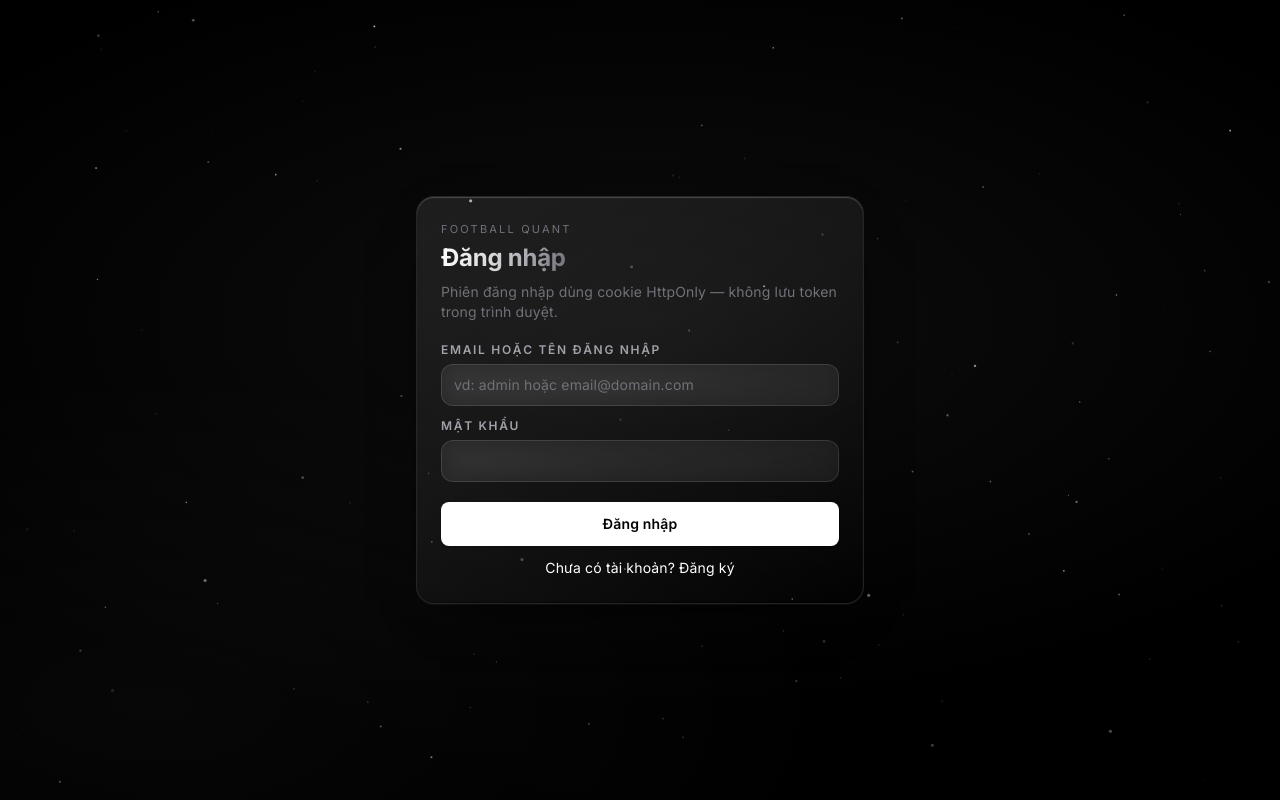
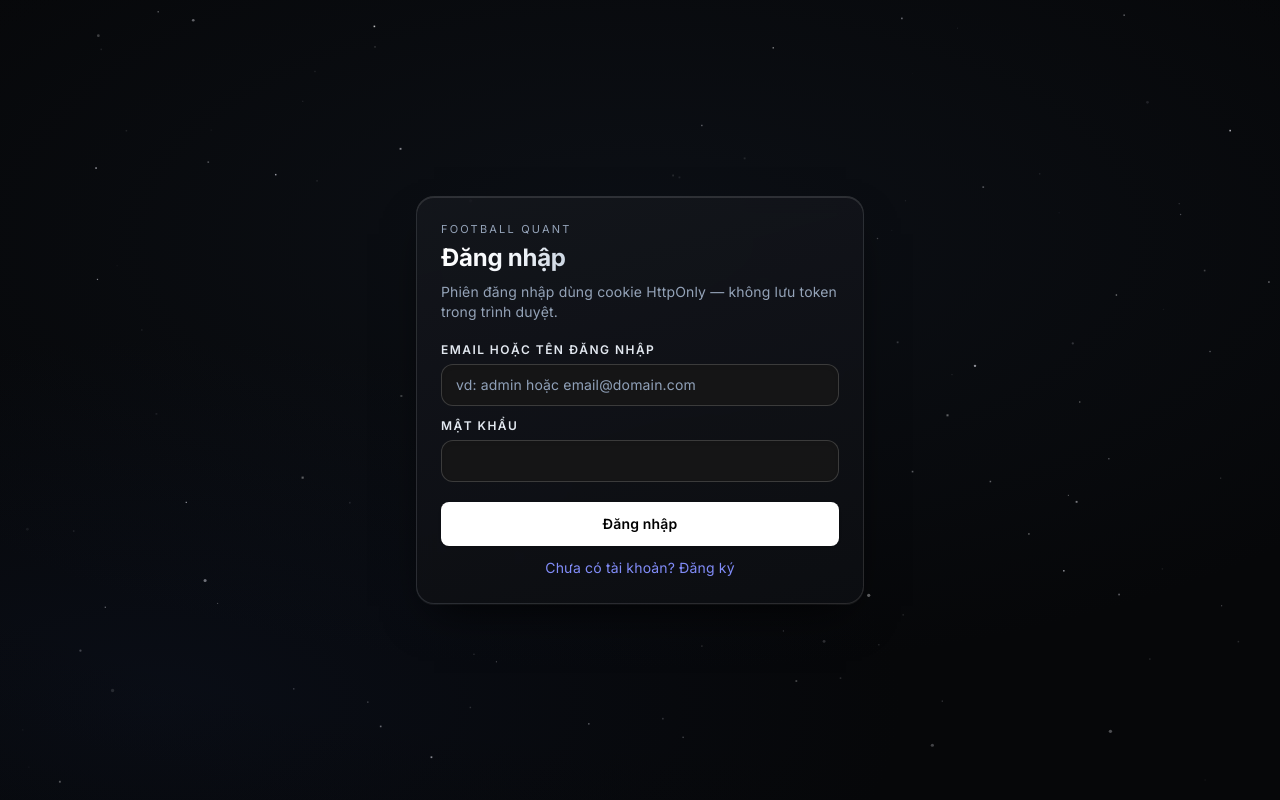
Before and after one commit to goqgqp-cyber/football-quant, a React (Vite) app: page /#/analyze in a window 1280 px wide. Built offline with nearby package versions, Linux system fonts and the light colour scheme; no server answers.

Commit message:
fix(ui): loai bo css blur filter gay nho text, tang do tuong phan va lam sac net giao dien

```diff
--- a/src/components/PickCard.tsx
+++ b/src/components/PickCard.tsx
@@ -163,7 +163,7 @@ function Metric({
                     ? 'text-ink-300'
                     : 'text-ink-100'
     return (
-        <div className="rounded-xl border border-white/8 bg-white/4 px-2.5 py-2">
+        <div className="rounded-xl border border-white/12 bg-neutral-900/80 px-2.5 py-2 shadow-xs">
             <p className="text-[10px] uppercase tracking-wider text-ink-500">{label}</p>
             <p className={`mt-0.5 text-lg font-bold ${color}`}>
                 <AnimatedNumber value={value} digits={digits} suffix={suffix} />
--- a/src/components/ui/Field.tsx
+++ b/src/components/ui/Field.tsx
@@ -6,22 +6,22 @@ interface FieldProps {
     hint?: string
 }
 
-/** Nhãn + input, hỗ trợ độ tương phản WCAG AA. */
+/** Nhãn + input, hỗ trợ độ tương phản sắc nét WCAG AAA. */
 export function Field({ label, children, hint }: FieldProps) {
     return (
         <label className="block">
-            <span className="mb-1.5 block text-xs font-semibold uppercase tracking-[0.14em] text-ink-300">
+            <span className="mb-1.5 block text-xs font-semibold uppercase tracking-[0.12em] text-slate-200">
                 {label}
             </span>
             {children}
-            {hint && <span className="mt-1 block text-xs text-ink-500">{hint}</span>}
+            {hint && <span className="mt-1 block text-xs text-slate-400 font-medium">{hint}</span>}
         </label>
     )
 }
 
 const baseInput =
-    'w-full rounded-xl border border-white/12 bg-white/6 px-3 py-2.5 text-sm text-ink-100 placeholder-ink-500 ' +
-    'backdrop-blur-md transition-colors focus:border-white/70 focus:bg-white/10'
+    'w-full rounded-xl border border-white/16 bg-neutral-900/90 px-3.5 py-2.5 text-sm text-white placeholder-slate-400 ' +
+    'shadow-inner transition-colors focus:border-white/60 focus:bg-neutral-900 focus:outline-none focus:ring-1 focus:ring-white/40'
 
 export function TextInput(props: React.InputHTMLAttributes<HTMLInputElement>) {
     return <input {...props} className={`${baseInput} ${props.className ?? ''}`} />
@@ -35,7 +35,7 @@ export function Select(props: React.SelectHTMLAttributes<HTMLSelectElement>) {
     )
 }
 
-/** Badge trạng thái kèo: value / trap / rejected (đơn sắc). */
+/** Badge trạng thái kèo: value / trap / rejected có màu sắc sống động. */
 export function StatusBadge({
     status,
     confidence,
@@ -44,10 +44,10 @@ export function StatusBadge({
     confidence?: string
 }) {
     const map: Record<string, string> = {
-        value: 'bg-white text-black border-white/40',
-        trap: 'bg-white/12 text-ink-100 border-white/30',
-        rejected: 'bg-white/6 text-ink-500 border-white/12',
-        no_bet: 'bg-white/6 text-ink-300 border-white/15',
+        value: 'bg-emerald-500/20 text-emerald-300 border-emerald-400/40 shadow-xs shadow-emerald-500/10',
+        trap: 'bg-amber-500/20 text-amber-300 border-amber-400/40 shadow-xs shadow-amber-500/10',
+        rejected: 'bg-rose-500/20 text-rose-300 border-rose-400/40',
+        no_bet: 'bg-slate-800 text-slate-300 border-white/20',
     }
     const label: Record<string, string> = {
         value: 'VALUE',
@@ -60,12 +60,12 @@ export function StatusBadge({
             <motion.span
                 initial={{ scale: 0.85, opacity: 0 }}
                 animate={{ scale: 1, opacity: 1 }}
-                className={`rounded-full border px-2 py-0.5 text-[11px] font-bold tracking-[0.14em] ${map[status] ?? map.rejected}`}
+                className={`rounded-full border px-2.5 py-0.5 text-[11px] font-bold tracking-[0.12em] ${map[status] ?? map.rejected}`}
             >
                 {label[status] ?? status}
             </motion.span>
             {confidence && (
-                <span className="rounded-full border border-white/12 bg-white/5 px-2 py-0.5 text-[11px] text-ink-300">
+                <span className="rounded-full border border-white/16 bg-neutral-800/80 px-2 py-0.5 text-[11px] font-medium text-slate-200">
                     {confidence === 'high' ? 'Tin cậy cao' : confidence === 'medium' ? 'TB' : 'Thấp'}
                 </span>
             )}
--- a/src/index.css
+++ b/src/index.css
@@ -1,51 +1,49 @@
 @import 'tailwindcss';
 
 /* ==========================================================================
-   FOOTBALL QUANT — Design tokens
-   Tông "Noir Cosmos" ĐƠN SẮC: đen hư không, trắng nguyệt, bạc kim loại.
-   KHÔNG dùng màu bão hoà. Chỉ có các bậc sáng-tối đơn sắc + quầng lạnh.
-   Tên token được giữ nguyên (void/ink/violet/value/warn/danger) để toàn bộ
-   utility Tailwind hiện có vẫn biên dịch — nhưng giá trị đã đổi sang đơn sắc.
+   FOOTBALL QUANT — High-Contrast Modern Theme
+   Nền đen sâu obsidian, thẻ kính có độ đục cao (không mờ nhòe, không trong suốt),
+   chữ trắng sắc nét chuẩn WCAG AAA và các điểm nhấn rực rỡ (Emerald / Amber / Rose).
    ========================================================================== */
 @theme {
-    /* Nền sâu — hư không tuyệt đối → obsidian */
-    --color-void-900: #000000;
-    --color-void-800: #050505;
-    --color-void-700: #0a0a0a;
-    --color-void-600: #101012;
+    /* Nền sâu — obsidian */
+    --color-void-900: #050608;
+    --color-void-800: #0a0c10;
+    --color-void-700: #0f1117;
+    --color-void-600: #151821;
 
-    /* "violet" → trắng nguyệt / bạch kim (tương phản cực đại) */
-    --color-violet-300: #e4e4e7;
-    --color-violet-400: #ffffff;
-    --color-violet-500: #f4f4f5;
-    --color-violet-600: #e4e4e7;
+    /* Violet / Indigo — nhận diện thương hiệu hiện đại */
+    --color-violet-300: #c7d2fe;
+    --color-violet-400: #818cf8;
+    --color-violet-500: #6366f1;
+    --color-violet-600: #4f46e5;
 
-    /* Điểm nhấn phụ — bạc lạnh */
-    --color-magenta-500: #a1a1aa;
-    --color-indigo-500: #71717a;
+    /* Điểm nhấn phụ */
+    --color-magenta-500: #ec4899;
+    --color-indigo-500: #6366f1;
 
-    /* Chữ */
-    --color-ink-100: #f4f4f5;
-    /* chữ chính gần trắng */
-    --color-ink-300: #a1a1aa;
-    /* chữ phụ — bạc */
-    --color-ink-500: #71717a;
-    /* chữ mờ — xám kim loại */
+    /* Chữ — Tương phản cao, siêu sắc nét */
+    --color-ink-100: #ffffff;
+    /* chữ chính: trắng tinh khiết */
+    --color-ink-300: #e2e8f0;
+    /* chữ phụ: slate sáng rõ ràng */
+    --color-ink-500: #94a3b8;
+    /* nhãn/mô tả: slate-400, không bị tối mờ */
 
-    /* Ngữ nghĩa (đơn sắc): "value" = trắng phát sáng, "warn" = bạc, "danger" = xám lạnh */
-    --color-value-400: #ffffff;
-    --color-value-500: #e4e4e7;
-    --color-warn-400: #d4d4d8;
-    --color-warn-500: #a1a1aa;
-    --color-danger-400: #a1a1aa;
-    --color-danger-500: #71717a;
+    /* Ngữ nghĩa có màu sắc sống động (Vibrant UI) */
+    --color-value-400: #34d399;
+    --color-value-500: #10b981;
+    --color-warn-400: #fbbf24;
+    --color-warn-500: #f59e0b;
+    --color-danger-400: #f87171;
+    --color-danger-500: #ef4444;
 
-    /* Bạch kim (dùng cho viền/ánh sáng đặc biệt) */
-    --color-platinum-300: #d4d4d8;
-    --color-platinum-500: #a1a1aa;
+    /* Bạch kim */
+    --color-platinum-300: #e2e8f0;
+    --color-platinum-500: #cbd5e1;
 
-    /* Font — biên tập, sạch, hỗ trợ đầy đủ tiếng Việt */
-    --font-sans: 'Inter', 'Be Vietnam Pro', system-ui, -apple-system, 'Segoe UI', sans-serif;
+    /* Font — hỗ trợ đầy đủ tiếng Việt */
+    --font-sans: 'Inter', 'Be Vietnam Pro', system-ui, -apple-system, 'Segoe UI', Roboto, sans-serif;
     --font-display: 'Inter', 'Be Vietnam Pro', system-ui, -apple-system, sans-serif;
 
     /* Chuyển động */
@@ -60,20 +58,18 @@
    ========================================================================== */
 :root {
     color-scheme: dark;
-    /* Liquid glass */
-    --glass-blur: 20px;
-    --glass-saturate: 140%;
-    --glass-bg: 0.06;
-    --glass-border: 0.12;
-    /* Ánh sáng lạnh trung tâm (bạch kim) */
+    /* Thẻ kính: độ đục cao và blur nhẹ để chữ luôn sắc nét */
+    --glass-blur: 10px;
+    --glass-saturate: 120%;
+    --glass-bg: 0.88;
+    --glass-border: 0.16;
     --glow: 255, 255, 255;
 }
 
 @media (max-width: 640px) {
     :root {
-        /* Mobile: giảm blur để đỡ tốn GPU */
-        --glass-blur: 14px;
-        --glass-saturate: 130%;
+        --glass-blur: 8px;
+        --glass-saturate: 110%;
     }
 }
 
@@ -96,109 +92,98 @@ body {
     font-family: var(--font-sans);
     letter-spacing: 0.01em;
     color: var(--color-ink-100);
-    background: #000000;
-    -webkit-font-smoothing: antialiased;
-    -moz-osx-font-smoothing: grayscale;
+    background: #060709;
     text-rendering: optimizeLegibility;
     overflow-x: hidden;
 }
 
-/* Nền bầu trời sao băng (canvas 2D) — đặt sau mọi nội dung, không bắt sự kiện */
+/* Nền bầu trời sao (canvas 2D) */
 .star-layer {
     position: fixed;
     inset: 0;
     z-index: 0;
     pointer-events: none;
     background:
-        radial-gradient(120% 90% at 50% 40%, rgba(255, 255, 255, 0.05), transparent 55%),
-        radial-gradient(90% 70% at 12% 88%, rgba(255, 255, 255, 0.03), transparent 60%),
-        #000000;
+        radial-gradient(120% 90% at 50% 30%, rgba(30, 41, 59, 0.25), transparent 60%),
+        radial-gradient(90% 70% at 12% 88%, rgba(15, 23, 42, 0.4), transparent 65%),
+        #060709;
 }
 
-/* Tối viền nhẹ giúp chữ nổi trên nền sao, vẫn giữ được sao ở rìa */
+/* Viền tối nhẹ quanh rìa màn hình */
 .star-vignette {
     position: fixed;
     inset: 0;
     z-index: 1;
     pointer-events: none;
     background: radial-gradient(120% 90% at 50% 42%,
-            transparent 45%,
-            rgba(0, 0, 0, 0.35) 82%,
-            rgba(0, 0, 0, 0.72) 100%);
+            transparent 55%,
+            rgba(6, 7, 9, 0.4) 85%,
+            rgba(6, 7, 9, 0.85) 100%);
 }
 
-/* Nội dung UI nằm trên cùng */
+/* Lớp UI chính */
 .ui-layer {
     position: relative;
     z-index: 2;
 }
 
-/* Scrollbar tối, đơn sắc */
+/* Scrollbar */
 ::-webkit-scrollbar {
     width: 10px;
     height: 10px;
 }
 
 ::-webkit-scrollbar-track {
-    background: rgba(255, 255, 255, 0.02);
+    background: rgba(255, 255, 255, 0.03);
 }
 
 ::-webkit-scrollbar-thumb {
-    background: linear-gradient(180deg, #3f3f46, #18181b);
+    background: linear-gradient(180deg, #475569, #1e293b);
     border-radius: 999px;
     border: 2px solid transparent;
     background-clip: padding-box;
 }
 
 ::-webkit-scrollbar-thumb:hover {
-    background: linear-gradient(180deg, #52525b, #27272a);
+    background: linear-gradient(180deg, #64748b, #334155);
     background-clip: padding-box;
 }
 
-/* Focus ring rõ ràng (a11y) — trắng, độ tương phản cao */
+/* Focus ring */
 :where(a, button, input, select, textarea, [tabindex]):focus-visible {
-    outline: 2px solid rgba(255, 255, 255, 0.85);
+    outline: 2px solid #818cf8;
     outline-offset: 2px;
     border-radius: 8px;
 }
 
 /* ==========================================================================
-   Liquid Glass (kính lỏng bạch kim)
+   Liquid Glass — Nâng cấp độ tương phản, nền tối đục sắc nét, viền rõ ràng
    ========================================================================== */
 .glass {
     position: relative;
-    background: linear-gradient(150deg,
-            rgba(255, 255, 255, calc(var(--glass-bg) + 0.03)) 0%,
-            rgba(255, 255, 255, var(--glass-bg)) 45%,
-            rgba(0, 0, 0, 0.18) 100%);
+    background: linear-gradient(165deg,
+            rgba(20, 22, 28, 0.92) 0%,
+            rgba(12, 14, 18, 0.96) 100%);
     backdrop-filter: blur(var(--glass-blur)) saturate(var(--glass-saturate));
     -webkit-backdrop-filter: blur(var(--glass-blur)) saturate(var(--glass-saturate));
-    border: 1px solid rgba(255, 255, 255, var(--glass-border));
+    border: 1px solid rgba(255, 255, 255, 0.14);
     border-radius: 18px;
     box-shadow:
-        0 18px 50px -24px rgba(0, 0, 0, 0.9),
-        0 1px 0 rgba(255, 255, 255, 0.06),
-        inset 0 1px 1px rgba(255, 255, 255, 0.2),
-        inset 0 -1px 1px rgba(0, 0, 0, 0.35);
+        0 20px 45px -18px rgba(0, 0, 0, 0.85),
+        0 1px 0 rgba(255, 255, 255, 0.08),
+        inset 0 1px 0 rgba(255, 255, 255, 0.12);
 }
 
-/* Fallback khi trình duyệt không hỗ trợ backdrop-filter */
-@supports not ((backdrop-filter: blur(2px)) or (-webkit-backdrop-filter: blur(2px))) {
-    .glass {
-        background: linear-gradient(150deg, rgba(18, 18, 20, 0.94), rgba(5, 5, 5, 0.94));
-    }
-}
-
-/* Specular highlight theo con trỏ (CSS var --mx/--my do JS đặt) */
+/* Specular highlight theo con trỏ */
 .glass--specular::before {
     content: '';
     position: absolute;
     inset: 0;
     border-radius: inherit;
     pointer-events: none;
-    background: radial-gradient(260px 140px at var(--mx, 22%) var(--my, 0%),
-            rgba(255, 255, 255, 0.16),
-            transparent 62%);
+    background: radial-gradient(280px 150px at var(--mx, 22%) var(--my, 0%),
+            rgba(255, 255, 255, 0.14),
+            transparent 65%);
     opacity: 0;
     transition: opacity var(--dur-base) var(--ease-out-quint);
 }
@@ -208,16 +193,16 @@ body {
     opacity: 1;
 }
 
-/* Vệt sheen lỏng chạy theo con trỏ (tương tác từ tính quang học) */
+/* Vệt sheen */
 .glass--sheen::after {
     content: '';
     position: absolute;
     inset: 0;
     border-radius: inherit;
     pointer-events: none;
-    background: radial-gradient(180px 180px at var(--sx, 50%) var(--sy, 50%),
-            rgba(255, 255, 255, 0.1),
-            transparent 60%);
+    background: radial-gradient(200px 200px at var(--sx, 50%) var(--sy, 50%),
+            rgba(255, 255, 255, 0.08),
+            transparent 65%);
     opacity: 0;
     transition: opacity var(--dur-base) var(--ease-out-quint);
     mix-blend-mode: screen;
@@ -227,7 +212,7 @@ body {
     opacity: 1;
 }
 
-/* Viền sáng gradient bạch kim mảnh */
+/* Viền sáng gradient mảnh */
 .glass--edge {
     background-clip: padding-box;
 }
@@ -239,7 +224,7 @@ body {
     border-radius: inherit;
     padding: 1px;
     pointer-events: none;
-    background: linear-gradient(150deg, rgba(255, 255, 255, 0.55), rgba(161, 161, 170, 0.18) 45%, transparent 72%);
+    background: linear-gradient(150deg, rgba(255, 255, 255, 0.45), rgba(148, 163, 184, 0.15) 50%, transparent 75%);
     -webkit-mask:
         linear-gradient(#000 0 0) content-box,
         linear-gradient(#000 0 0);
@@ -247,11 +232,10 @@ body {
     mask-composite: exclude;
 }
 
-/* Ghi đè: khi bật cả specular + sheen thì ::after là sheen, viền dùng box-shadow */
 .glass--sheen.glass--edge::after {
-    background: radial-gradient(180px 180px at var(--sx, 50%) var(--sy, 50%),
-            rgba(255, 255, 255, 0.1),
-            transparent 60%);
+    background: radial-gradient(200px 200px at var(--sx, 50%) var(--sy, 50%),
+            rgba(255, 255, 255, 0.08),
+            transparent 65%);
     -webkit-mask: none;
     mask-composite: add;
     padding: 0;
@@ -266,18 +250,18 @@ body {
 }
 
 .text-gradient {
-    background: linear-gradient(100deg, #ffffff 0%, #d4d4d8 45%, #71717a 100%);
+    background: linear-gradient(100deg, #ffffff 0%, #f1f5f9 60%, #cbd5e1 100%);
     -webkit-background-clip: text;
     background-clip: text;
     color: transparent;
 }
 
-/* Chữ dạng nhãn biên tập */
 .eyebrow {
     text-transform: uppercase;
     letter-spacing: 0.28em;
     font-size: 11px;
-    color: var(--color-ink-500);
+    font-weight: 600;
+    color: #94a3b8;
 }
 
 /* ==========================================================================
@@ -299,15 +283,14 @@ body {
 
 .skeleton {
     background: linear-gradient(100deg,
-            rgba(255, 255, 255, 0.03) 30%,
-            rgba(255, 255, 255, 0.12) 50%,
-            rgba(255, 255, 255, 0.03) 70%);
+            rgba(255, 255, 255, 0.04) 30%,
+            rgba(255, 255, 255, 0.15) 50%,
+            rgba(255, 255, 255, 0.04) 70%);
     background-size: 200% 100%;
     animation: shimmer 1.6s infinite linear;
     border-radius: 12px;
 }
 
-/* Thanh tiến trình có ánh sáng chạy */
 @keyframes sweep {
     0% {
         transform: translateX(-100%);
@@ -327,11 +310,7 @@ body {
     animation: sweep 1.4s infinite var(--ease-out-quint);
 }
 
-/* ==========================================================================
-   Reduced motion
-   ========================================================================== */
 @media (prefers-reduced-motion: reduce) {
-
     *,
     *::before,
     *::after {
@@ -347,7 +326,6 @@ body {
     }
 }
 
-/* Safe area cho thanh nav dưới trên mobile */
 .pb-safe {
     padding-bottom: calc(env(safe-area-inset-bottom, 0px) + 0.5rem);
 }
--- a/src/pages/LoginPage.tsx
+++ b/src/pages/LoginPage.tsx
@@ -32,8 +32,8 @@ export function LoginPage() {
     return (
         <div className="flex min-h-dvh items-center justify-center px-4">
             <motion.div
-                initial={{ opacity: 0, y: 16, filter: 'blur(8px)' }}
-                animate={{ opacity: 1, y: 0, filter: 'blur(0px)' }}
+                initial={{ opacity: 0, y: 12 }}
+                animate={{ opacity: 1, y: 0 }}
                 transition={{ duration: 0.4, ease: [0.22, 1, 0.36, 1] }}
                 className="w-full max-w-md"
             >
```
Also changed, not shown: src/App.tsx (+4 -4 lines), src/components/LiveMatchTracker.tsx (+11 -11 lines), src/components/ui/Button.tsx (+4 -4 lines).
